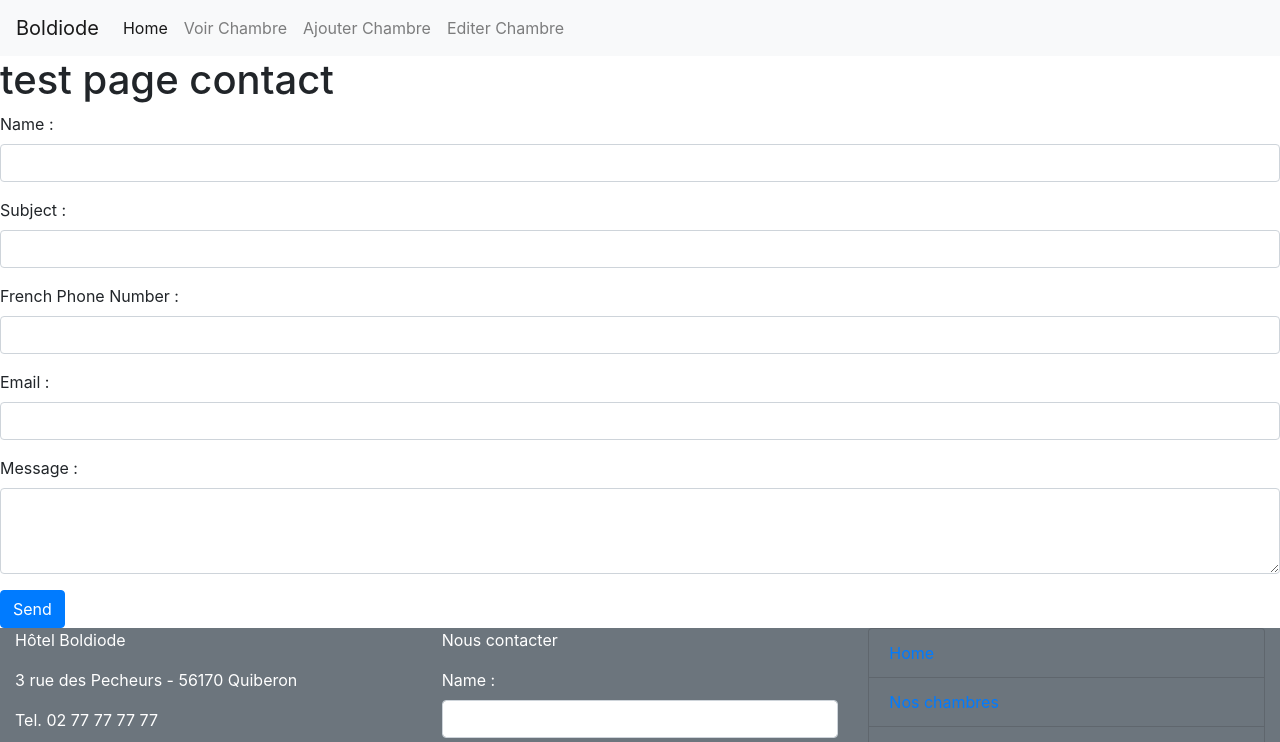
After one commit to apsuma/nantes-0919-php-boldiode, a PHP site: template src/View/Home/contact.html.twig in a window 1280 px wide. The commit adds this page. Shown: the top 742 px of the page. Run offline with PHP 8.4, Linux system fonts and the light colour scheme; the template is opened without the code that fills it, so the values that code supplies are empty; some libraries are stand-ins or nearby versions.

Commit message:
US04 footer -add _formfooter.html.twig and contact.html.twig and ContactController.php

```diff
--- a/src/View/Home/_footer.html.twig
+++ b/src/View/Home/_footer.html.twig
@@ -8,31 +8,7 @@
         </div>
         <div class="col-sm">
             <p>Nous contacter</p>
-            <form action="" method="post">
-                <div class="form-group">
-                    <label for="name" >Name :</label>
-                    <input type="text" class="form-control" id="name" name="name" required >
-                </div>
-                <div class="form-group">
-                    <label for="subject" >Subject :</label>
-                    <input type="text" class="form-control" id="subject" name="subject" required >
-                </div>
-                <div class="form-group">
-                    <label for="phone" >French Phone Number :</label>
-                    <input type="tel" class="form-control" id="phone" name="phone" pattern="[0-9]{2}-[0-9]{2}-[0-9]{2}-[0-9]{2}-[0-9]{2}"required >
-                </div>
-                <div class="form-group">
-                    <label for="email" >Email :</label>
-                    <input type="email" class="form-control" id="email" name="email" >
-                </div>
-                <div class="form-group">
-                    <label for="content" >Message :</label>
-                    <textarea name="content" class="form-control" id="content" rows="3" required></textarea>
-                </div>
-                <div>
-                    <button class="btn btn-primary" type="submit">Send</button>
-                </div>
-            </form>
+            {% include "Home/_formfooter.html.twig" %}
         </div>
         <div class="col-sm">
             <ul class="list-group bg-secondary text-white">
--- /dev/null
+++ b/src/View/Home/_formfooter.html.twig
@@ -0,0 +1,25 @@
+<form action="Contact/sendMail" method="post">
+    <div class="form-group">
+        <label for="contactName" >Name :</label>
+        <input type="text" class="form-control" id="contactName" value="{{ contactName }}" name="contactName" required >
+    </div>
+    <div class="form-group">
+        <label for="subject" >Subject :</label>
+        <input type="text" class="form-control" id="subject" value="{{ subject }}" name="subject" required >
+    </div>
+    <div class="form-group">
+        <label for="phone" >French Phone Number :</label>
+        <input type="number" class="form-control" id="phone" value="{{ phone }}" name="phone" required >
+    </div>
+    <div class="form-group">
+        <label for="contactEmail" >Email :</label>
+        <input type="email" class="form-control" id="contactEmail" value="{{ contactEmail }}" name="contactEmail" >
+    </div>
+    <div class="form-group">
+        <label for="content" >Message :</label>
+        <textarea name="content" class="form-control" id="content" value="{{ content }}" rows="3" required></textarea>
+    </div>
+    <div>
+        <button class="btn btn-primary" type="submit">Send</button>
+    </div>
+</form>
--- /dev/null
+++ b/src/View/Home/contact.html.twig
@@ -0,0 +1,8 @@
+{% extends 'layout.html.twig' %}
+
+{% block content %}
+    <h1>test page contact</h1>
+    {% include "Home/_formfooter.html.twig" %}
+
+
+{% endblock %}
```
Also changed, not shown: src/Controller/ContactController.php (added, +28 -0 lines).
